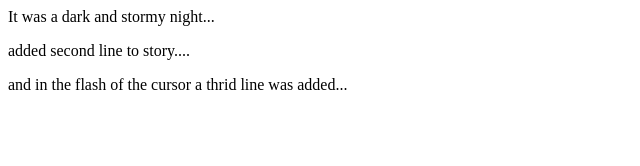
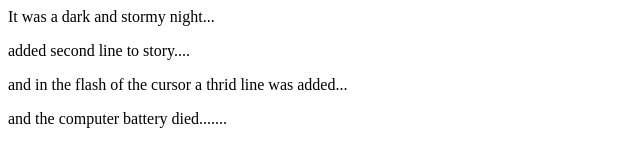
Before and after one commit to jordan-cooke/fireside-story, a plain HTML site: page index.html in a window 1280 px wide. Shown: the whole page, without its empty margins (0-640 px from the left). Drawn offline with Linux system fonts and the light colour scheme.

Commit message:
added last line of story

```diff
--- a/index.html
+++ b/index.html
@@ -3,5 +3,6 @@
     <p>It was a dark and stormy night...</p>
     <p> added second line to story....</p>
     <p>and in the flash of the cursor a thrid line was added...</p>
+    <p>and the computer battery died.......</p>
   </body>
 </html>
```
